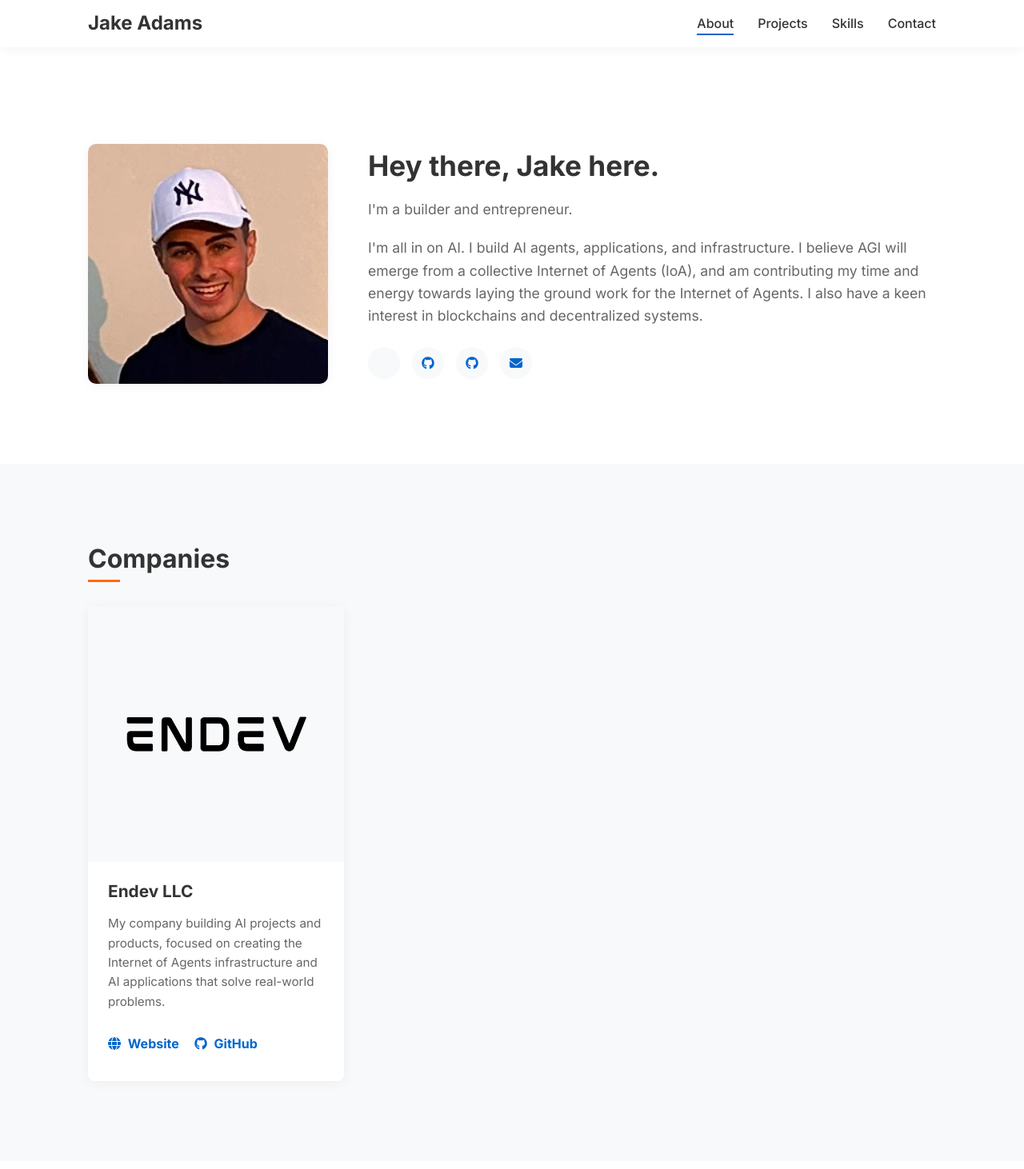
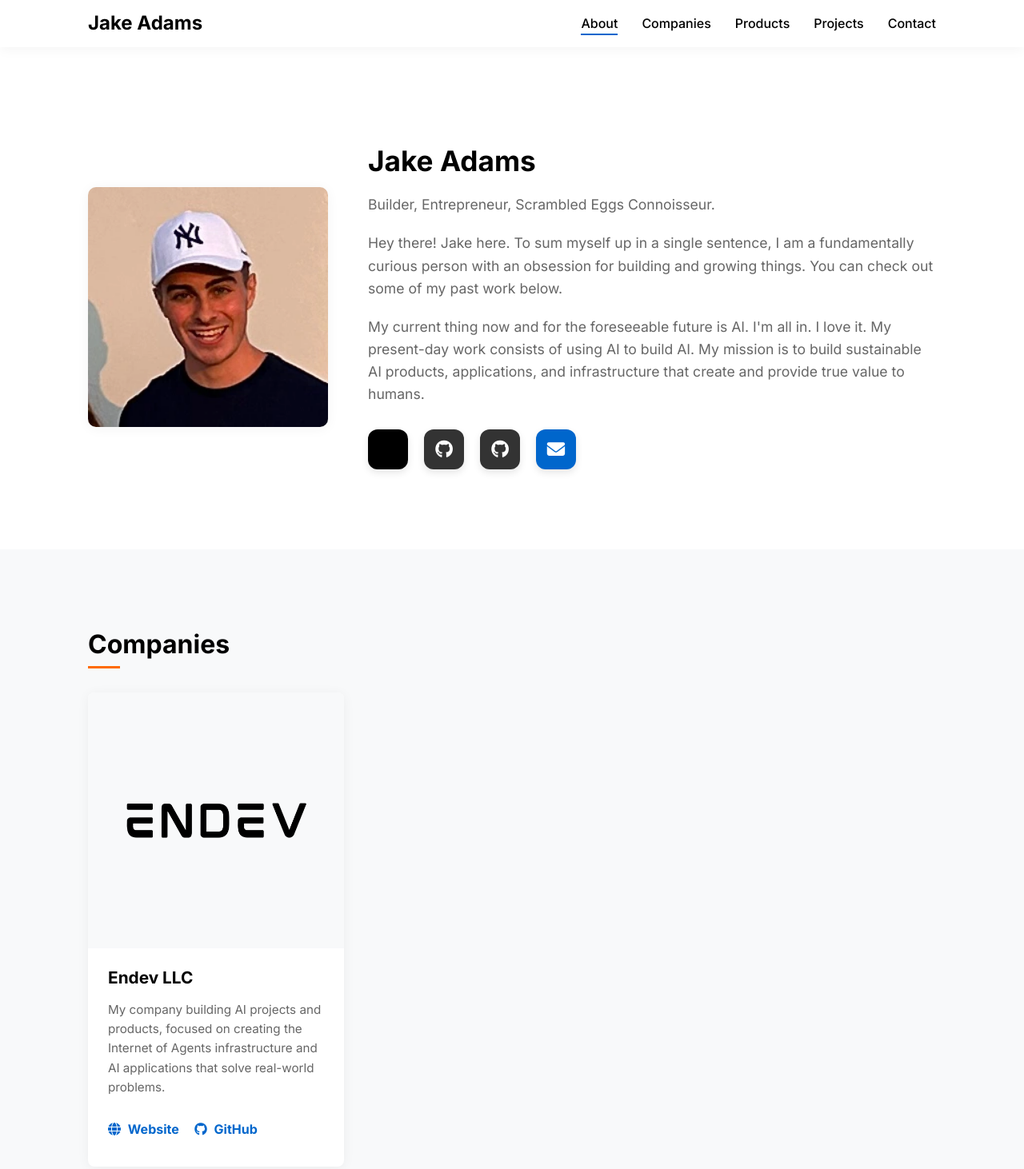
Before and after one commit to jakeadams3/personal-website, a website: page index.html in a window 1280 px wide. Shown: the top 1462 px of the page at 80% size. Drawn offline with Linux system fonts and the light colour scheme.

Commit message:
tweaks to content. added favicon.

```diff
--- a/index.html
+++ b/index.html
@@ -9,16 +9,20 @@
     <link rel="preconnect" href="https://fonts.googleapis.com">
     <link rel="preconnect" href="https://fonts.gstatic.com" crossorigin>
     <link href="https://fonts.googleapis.com/css2?family=Inter:wght@300;400;500;700&display=swap" rel="stylesheet">
+    <link rel="icon" href="favicon.ico" sizes="32x32">
 </head>
 <body>
     <header>
         <div class="container">
-            <h1 class="logo">Jake Adams</h1>
+            <a href="#about" class="logo-link">
+                <h1 class="logo">Jake Adams</h1>
+            </a>
             <nav>
                 <ul>
                     <li><a href="#about">About</a></li>
+                    <li><a href="#companies">Companies</a></li>
+                    <li><a href="#products">Products</a></li>
                     <li><a href="#projects">Projects</a></li>
-                    <li><a href="#skills">Skills</a></li>
                     <li><a href="#contact">Contact</a></li>
                 </ul>
             </nav>
@@ -37,9 +41,10 @@
                     <img src="assets/me.webp" alt="Jake Adams">
                 </div>
                 <div class="about-text">
-                    <h2>Hey there, Jake here.</h2>
-                    <p>I'm a builder and entrepreneur.</p>
-                    <p>I'm all in on AI. I build AI agents, applications, and infrastructure. I believe AGI will emerge from a collective Internet of Agents (IoA), and am contributing my time and energy towards laying the ground work for the Internet of Agents. I also have a keen interest in blockchains and decentralized systems.</p>
+                    <h2>Jake Adams</h2>
+                    <p>Builder, Entrepreneur, Scrambled Eggs Connoisseur.</p>
+                    <p>Hey there! Jake here. To sum myself up in a single sentence, I am a fundamentally curious person with an obsession for building and growing things. You can check out some of my past work below.</p>
+                    <p>My current thing now and for the foreseeable future is AI. I'm all in. I love it. My present-day work consists of using AI to build AI. My mission is to build sustainable AI products, applications, and infrastructure that create and provide true value to humans.</p>
                     <div class="social-links">
                         <a href="https://x.com/jaketadams" target="_blank" title="Twitter/X"><i class="fa-brands fa-x-twitter"></i></a>
                         <a href="https://github.com/endev-llc" target="_blank" title="Endev GitHub"><i class="fab fa-github"></i></a>
@@ -222,6 +227,7 @@
                         <i class="fas fa-envelope"></i>
                         <h3>Email</h3>
                         <p><a href="mailto:jakeadams1230@gmail.com">jakeadams1230@gmail.com</a></p>
+                        <p><a href="mailto:jake@endev.tech">jake@endev.tech</a></p>
                     </div>
                     <div class="contact-item">
                         <i class="fas fa-phone"></i>
--- a/script.js
+++ b/script.js
@@ -1,5 +1,32 @@
 // Wait for DOM to be fully loaded
 document.addEventListener('DOMContentLoaded', function() {
+    // Make project images clickable
+    const projectCards = document.querySelectorAll('.companies-grid .project-card, .products-grid .project-card, .projects-grid .project-card');
+
+    projectCards.forEach(card => {
+        const image = card.querySelector('.project-image img');
+        const link = card.querySelector('.project-links a');
+
+        if (image && link) {
+            const imageContainer = card.querySelector('.project-image');
+            const linkHref = link.getAttribute('href');
+            const linkTarget = link.getAttribute('target');
+
+            // Create anchor element
+            const anchor = document.createElement('a');
+            anchor.href = linkHref;
+            if (linkTarget) {
+                anchor.target = linkTarget;
+            }
+
+            // Replace the image with the wrapped version
+            const imageClone = image.cloneNode(true);
+            imageContainer.innerHTML = '';
+            anchor.appendChild(imageClone);
+            imageContainer.appendChild(anchor);
+        }
+    });
+
     // Mobile menu toggle
     const hamburger = document.querySelector('.hamburger');
     const nav = document.querySelector('nav');
--- a/styles.css
+++ b/styles.css
@@ -6,7 +6,7 @@
     --background-color: #ffffff;
     --secondary-bg: #f8f9fa;
     --card-bg: #ffffff;
-    --text-color: #333333;
+    --text-color: #000000;
     --light-text: #666666;
     --border-color: #e6e6e6;
     --transition: all 0.25s ease;
@@ -185,29 +185,70 @@ nav ul li a.active::after {
     color: var(--light-text);
 }
 
+/* Enhanced Social Links */
 .social-links {
     display: flex;
-    gap: 15px;
-    margin-top: 25px;
-}
+    gap: 20px;
+    margin-top: 30px;
+  }
 
-.social-links a {
+  .social-links a {
     display: flex;
     justify-content: center;
     align-items: center;
-    width: 40px;
-    height: 40px;
-    border-radius: 50%;
-    background-color: var(--secondary-bg);
-    color: var(--primary-color);
-    transition: var(--transition);
-}
+    width: 50px;
+    height: 50px;
+    border-radius: 12px;
+    font-size: 1.4rem;
+    transition: all 0.3s ease;
+    box-shadow: 0 4px 10px rgba(0, 0, 0, 0.1);
+    position: relative;
+    overflow: hidden;
+  }
 
-.social-links a:hover {
-    background-color: var(--primary-color);
+  /* Brand-specific colors */
+  .social-links a:nth-child(1) {
+    background-color: #000000;
     color: white;
-    transform: translateY(-3px);
-}
+  }
+
+  .social-links a:nth-child(2),
+  .social-links a:nth-child(3) {
+    background-color: #333;
+    color: white;
+  }
+
+  .social-links a:nth-child(4) {
+    background-color: #0066cc;
+    color: white;
+  }
+
+  /* Hover effects */
+  .social-links a:hover {
+    transform: translateY(-5px);
+    box-shadow: 0 10px 15px rgba(0, 0, 0, 0.2);
+  }
+
+  .social-links a::after {
+    content: "";
+    position: absolute;
+    bottom: 0;
+    left: 0;
+    width: 100%;
+    height: 0;
+    background-color: rgba(255, 255, 255, 0.1);
+    transition: height 0.3s ease;
+    z-index: 1;
+  }
+
+  .social-links a:hover::after {
+    height: 100%;
+  }
+
+  .social-links a i {
+    position: relative;
+    z-index: 2;
+  }
 
 /* Projects section */
 .projects {
@@ -608,6 +649,20 @@ footer .social-links a:hover {
     }
 }
 
+.project-image a {
+    display: block;
+    width: 100%;
+    height: 100%;
+    position: absolute;
+    top: 0;
+    left: 0;
+}
+
+.project-image a:hover img {
+    transform: scale(1.05);
+    transition: transform 0.3s ease;
+}
+
 /* Companies section */
 .companies {
     background-color: var(--secondary-bg);
@@ -637,20 +692,29 @@ footer .social-links a:hover {
 }
 
 .products-grid {
-    display: flex;
-    flex-wrap: wrap;
-    justify-content: left;
+    display: grid;
+    grid-template-columns: repeat(auto-fill, minmax(320px, 1fr));
     gap: 30px;
 }
 
 .products-grid .project-card {
-    max-width: 320px;
     width: 100%;
+    height: 100%;
 }
 
 /* For responsive design */
 @media (max-width: 576px) {
-    .products-grid .project-card {
-        max-width: 100%;
+    .products-grid {
+        grid-template-columns: 1fr;
     }
 }
+
+.logo-link {
+    text-decoration: none;
+    color: inherit;
+    display: inline-block;
+}
+
+.logo-link:hover {
+    color: inherit;
+}
```
Also changed, not shown: favicon.ico (added).
